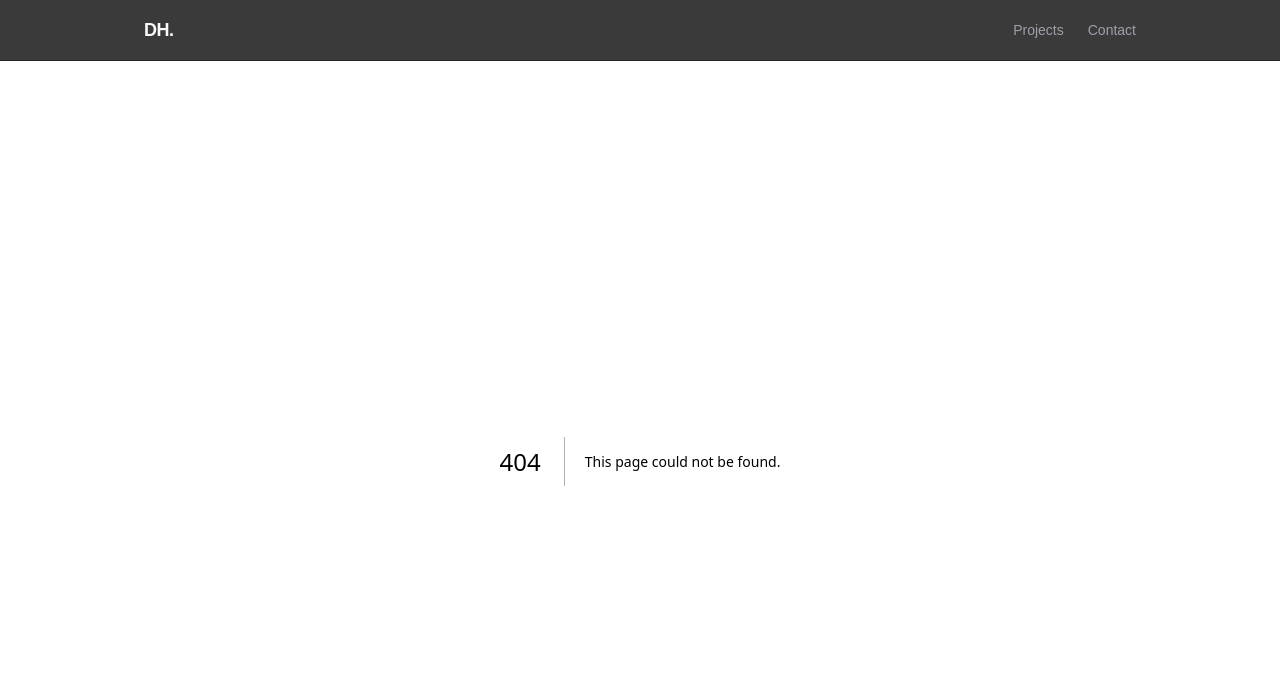
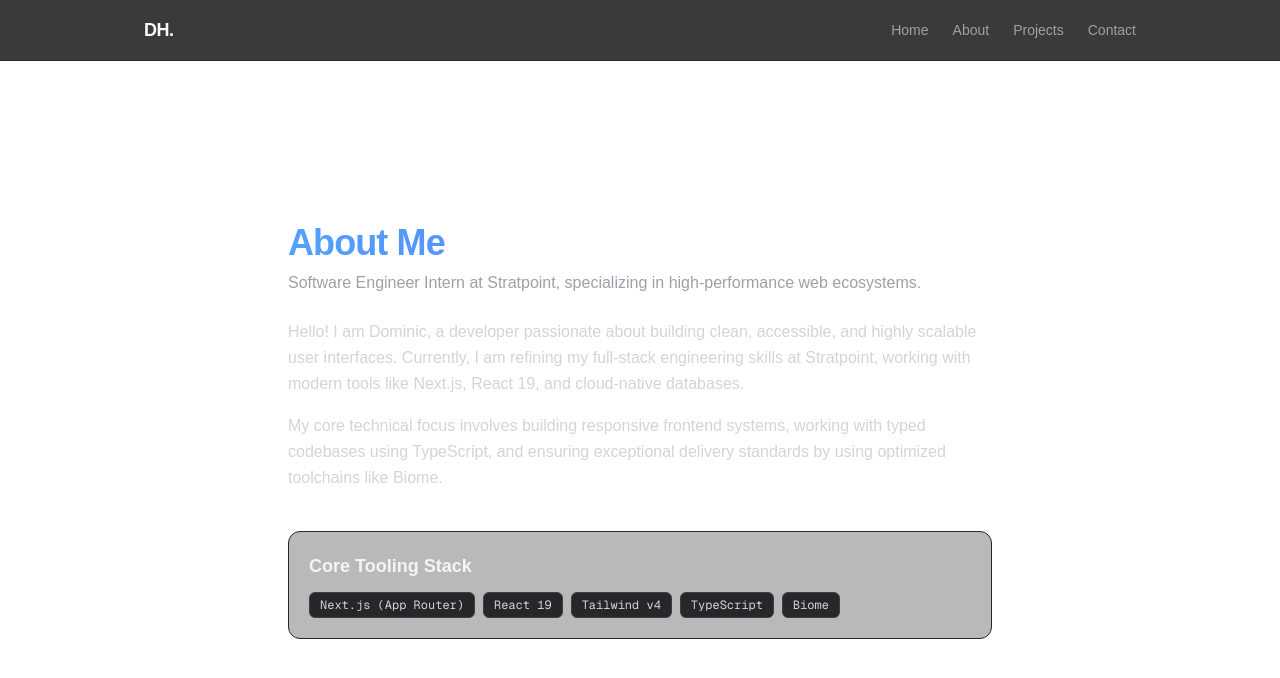
Before and after one commit to idominicherce-web/my-portfolio, a Next.js app: page /about in a window 1280 px wide. Before the commit this address had no page. Shown: the top 678 px of the page. Built offline with nearby package versions, Linux system fonts and the light colour scheme.

Commit message:
feat(about): create about me page and connect to navigation router

```diff
--- /dev/null
+++ b/app/about/page.tsx
@@ -0,0 +1,52 @@
+export default function AboutPage() {
+	return (
+		<main className="flex-1 max-w-3xl w-full mx-auto p-8 flex flex-col gap-6 justify-center min-h-[calc(100vh-65px)]">
+			<div>
+				<h1 className="text-3xl md:text-4xl font-bold tracking-tight mb-2 bg-linear-to-r from-blue-400 to-indigo-500 bg-clip-text text-transparent">
+					About Me
+				</h1>
+				<p className="text-zinc-400 text-sm md:text-base">
+					Software Engineer Intern at Stratpoint, specializing in
+					high-performance web ecosystems.
+				</p>
+			</div>
+
+			<div className="flex flex-col gap-4 text-zinc-300 leading-relaxed text-sm md:text-base">
+				<p>
+					Hello! I am Dominic, a developer passionate about building clean,
+					accessible, and highly scalable user interfaces. Currently, I am
+					refining my full-stack engineering skills at Stratpoint, working with
+					modern tools like Next.js, React 19, and cloud-native databases.
+				</p>
+				<p>
+					My core technical focus involves building responsive frontend systems,
+					working with typed codebases using TypeScript, and ensuring
+					exceptional delivery standards by using optimized toolchains like
+					Biome.
+				</p>
+			</div>
+
+			<div className="mt-4 p-5 rounded-xl border border-zinc-800 bg-zinc-900/30">
+				<h2 className="text-lg font-semibold text-zinc-100 mb-3">
+					Core Tooling Stack
+				</h2>
+				<div className="flex flex-wrap gap-2">
+					{[
+						"Next.js (App Router)",
+						"React 19",
+						"Tailwind v4",
+						"TypeScript",
+						"Biome",
+					].map((skill) => (
+						<span
+							key={skill}
+							className="text-xs font-mono px-2.5 py-1 rounded-md bg-zinc-800 text-zinc-300 border border-zinc-700"
+						>
+							{skill}
+						</span>
+					))}
+				</div>
+			</div>
+		</main>
+	);
+}
--- a/components/Header.tsx
+++ b/components/Header.tsx
@@ -4,6 +4,13 @@ import Link from "next/link";
 import { useState } from "react";
 
 export default function Header() {
+	const navLinks = [
+		{ name: "Home", href: "/" },
+		{ name: "About", href: "/about" }, // This links directly to app/about/page.tsx
+		{ name: "Projects", href: "/projects" },
+		{ name: "Contact", href: "/contact" },
+	];
+
 	// A standard React hook to manage the state of a mobile navigation menu
 	const [isOpen, setIsOpen] = useState(false);
 
@@ -19,18 +26,15 @@ export default function Header() {
 
 				{/* Desktop Navigation Router Links */}
 				<nav className="hidden md:flex gap-6 text-sm font-medium text-zinc-400">
-					<Link
-						href="/projects"
-						className="hover:text-zinc-50 transition-colors"
-					>
-						Projects
-					</Link>
-					<Link
-						href="/contact"
-						className="hover:text-zinc-50 transition-colors"
-					>
-						Contact
-					</Link>
+					{navLinks.map((link) => (
+						<Link
+							key={link.href}
+							href={link.href}
+							className="hover:text-zinc-50 transition-colors"
+						>
+							{link.name}
+						</Link>
+					))}
 				</nav>
 
 				{/* Mobile Hamburger Button using our Hook state */}
@@ -64,6 +68,12 @@ export default function Header() {
 			{/* Dropdown Mobile Menu controlled seamlessly by the hook */}
 			{isOpen && (
 				<nav className="md:hidden border-t border-zinc-900 bg-zinc-950 p-4 flex flex-col gap-4 text-sm font-medium text-zinc-400">
+					<Link href="/" onClick={() => setIsOpen(false)}>
+						Home
+					</Link>
+					<Link href="/about" onClick={() => setIsOpen(false)}>
+						About
+					</Link>
 					<Link
 						href="/projects"
 						onClick={() => setIsOpen(false)}
```
